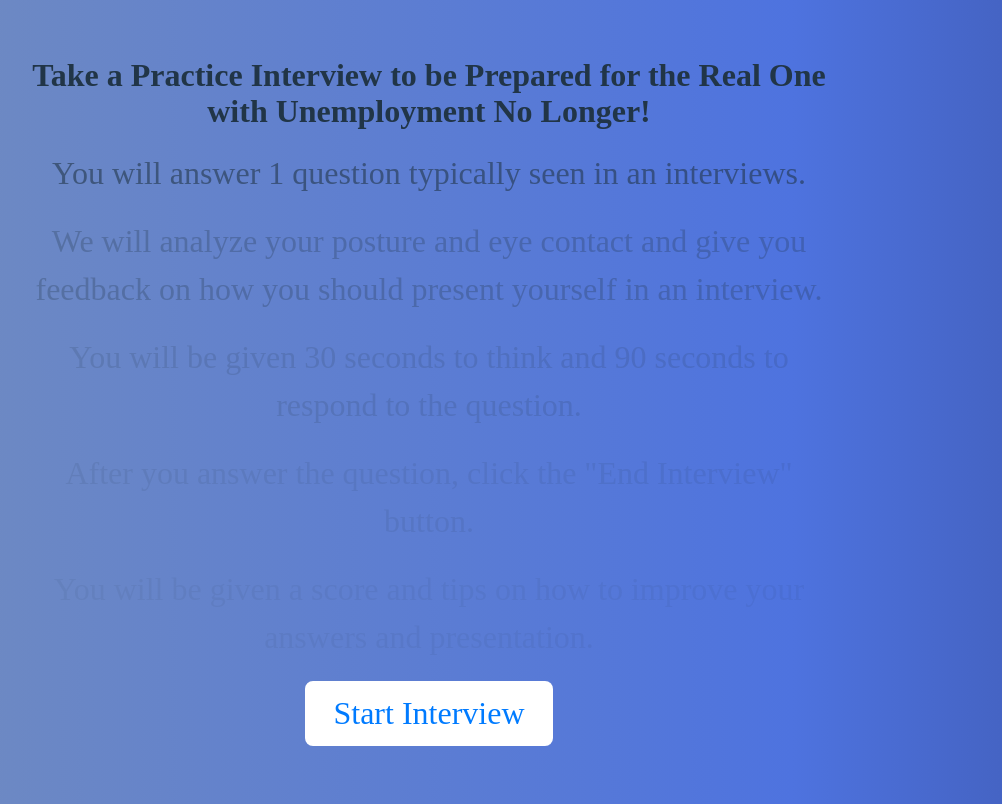
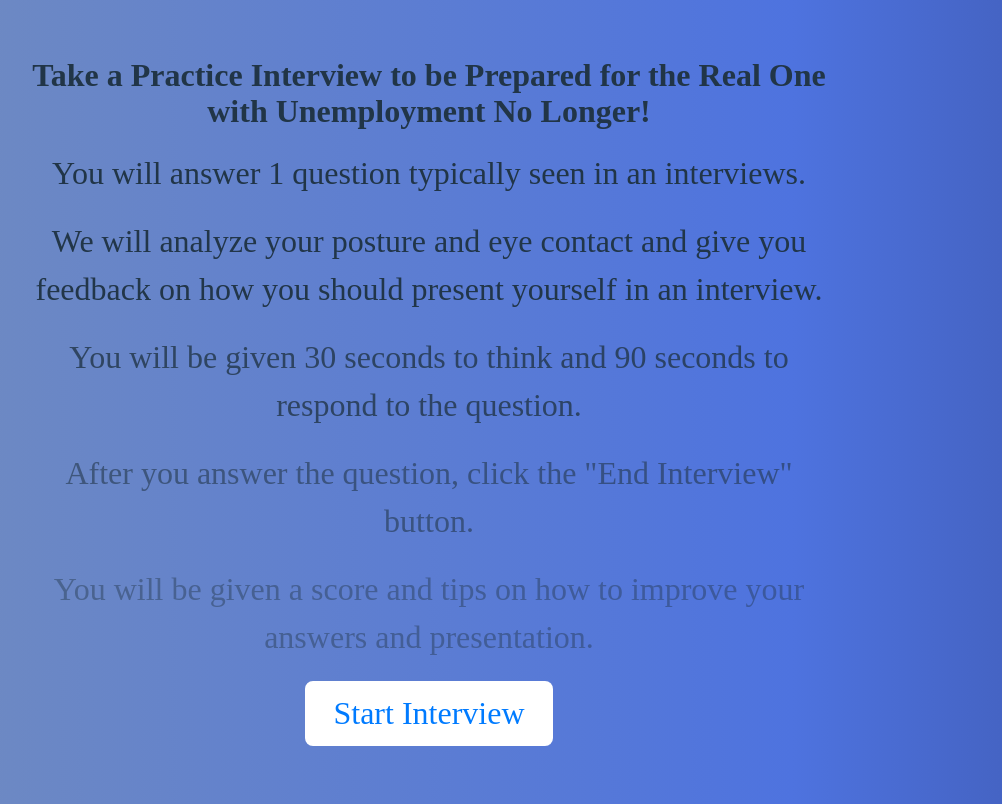
Before and after one commit to Squeakers99/Interview-Bot, a React app in the folder frontend/: page / in a window 1280 px wide. Shown: the whole page, without its empty margins (213-1215 px from the left). Built offline with nearby package versions, Linux system fonts and the light colour scheme; the HTML template or start-up script is replaced by a standard one.

Commit message:
Welcome 4.5

```diff
--- a/frontend/src/welcomepage/WelcomePage.css
+++ b/frontend/src/welcomepage/WelcomePage.css
@@ -30,37 +30,37 @@
 .welcome-title0 {
     font-size: 2rem;
     margin-bottom: 20px;
-    animation: fadeInSimple 5s ease-in-out;
+    animation: fadeInSimple 2s ease-in-out;
 }
 
 .welcome-title1 {
     font-size: 2rem;
     margin-bottom: 20px;
-    animation: fadeInSimple 10s ease-in-out;
+    animation: fadeInSimple 4s ease-in-out;
 }
 
 .welcome-title2 {
     font-size: 2rem;
     margin-bottom: 20px;
-    animation: fadeInSimple 15s ease-in-out;
+    animation: fadeInSimple 6s ease-in-out;
 }
 
 .welcome-title3 {
     font-size: 2rem;
     margin-bottom: 20px;
-    animation: fadeInSimple 20s ease-in-out;
+    animation: fadeInSimple 8s ease-in-out;
 }
 
 .welcome-title4 {
     font-size: 2rem;
     margin-bottom: 20px;
-    animation: fadeInSimple 25s ease-in-out;
+    animation: fadeInSimple 10s ease-in-out;
 }
 
 .welcome-title5 {
     font-size: 2rem;
     margin-bottom: 20px;
-    animation: fadeInSimple 30s ease-in-out;
+    animation: fadeInSimple 12s ease-in-out;
 }
 
 /* Button styling */
```
Also changed, not shown: frontend/src/welcomepage/WelcomePage.jsx (indentation only).
